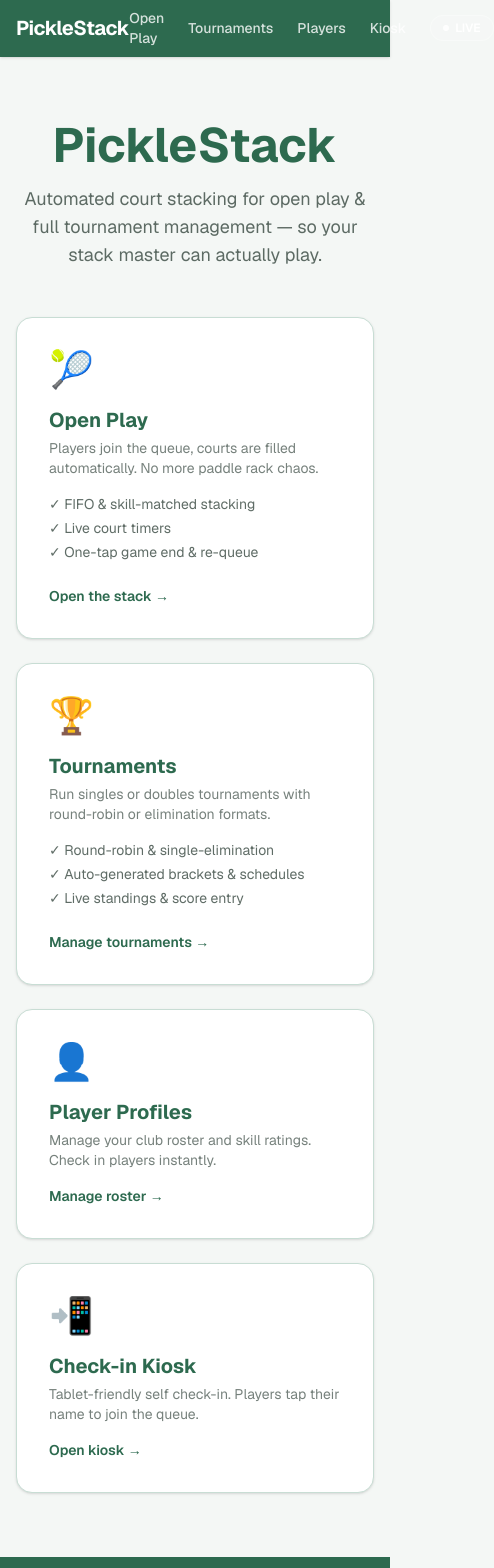
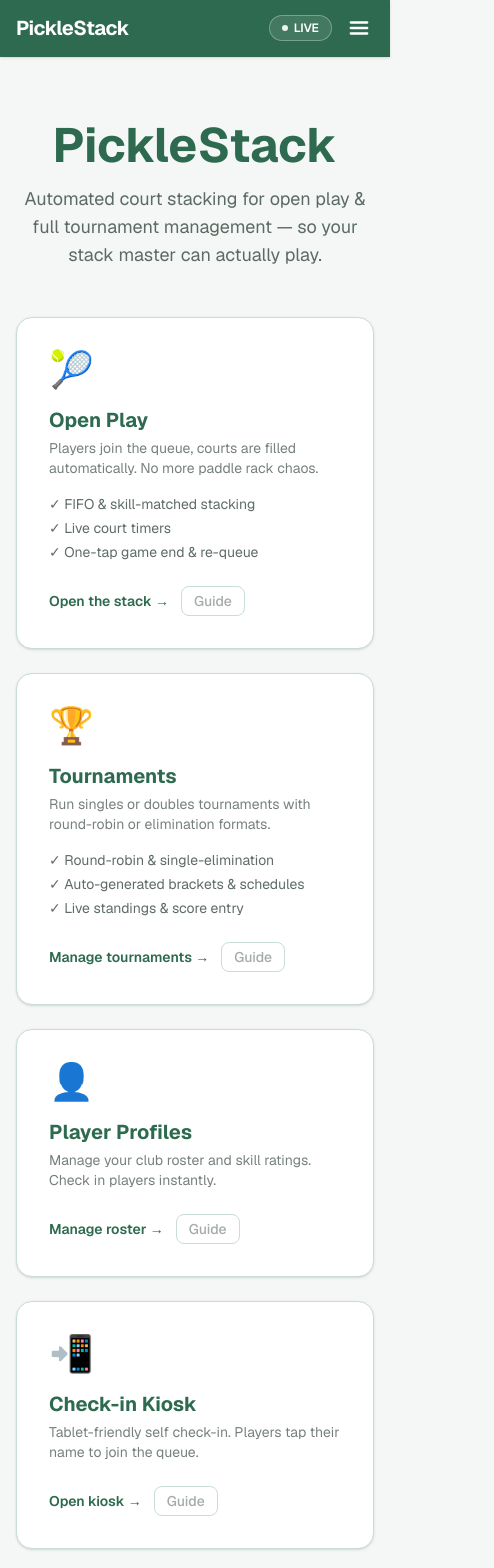
Before and after one commit to soulskate143/Pickle_Stack, a Next.js app: page / in a window 390 px wide. Shown: the top 1568 px of the page, 494 px wide, since content can reach past the window. Built offline with nearby package versions, Linux system fonts and the light colour scheme.

Commit message:
Add guide modals, copyright footer, mobile responsive header

```diff
--- a/app/components/ConditionalHeader.tsx
+++ b/app/components/ConditionalHeader.tsx
@@ -2,42 +2,49 @@
 
 import Link from 'next/link';
 import { usePathname } from 'next/navigation';
+import { useEffect, useState } from 'react';
+
+const NAV_LINKS = [
+  { href: '/open-play', label: 'Open Play' },
+  { href: '/tournament', label: 'Tournaments' },
+  { href: '/players', label: 'Players' },
+  { href: '/kiosk', label: 'Kiosk' },
+];
 
 export default function ConditionalHeader() {
   const pathname = usePathname();
+  const [menuOpen, setMenuOpen] = useState(false);
+
+  // Close menu on route change
+  useEffect(() => { setMenuOpen(false); }, [pathname]);
+
+  // Prevent body scroll when menu is open
+  useEffect(() => {
+    document.body.style.overflow = menuOpen ? 'hidden' : '';
+    return () => { document.body.style.overflow = ''; };
+  }, [menuOpen]);
+
   if (pathname.startsWith('/live') || pathname.startsWith('/kiosk')) return null;
 
   return (
-    <header className="bg-pb-green shadow-sm border-b border-pb-green/80">
+    <>
+      <header className="sticky top-0 z-40 bg-pb-green shadow-sm border-b border-pb-green/80">
         <nav className="max-w-6xl mx-auto px-4 h-14 flex items-center justify-between">
-        <Link href="/" className="text-xl font-bold text-white tracking-tight">
+          <Link href="/" className="text-xl font-bold text-white tracking-tight shrink-0">
             PickleStack
           </Link>
-        <div className="flex items-center gap-6">
+
+          {/* Desktop nav */}
+          <div className="hidden sm:flex items-center gap-6">
+            {NAV_LINKS.map((l) => (
               <Link
-            href="/open-play"
+                key={l.href}
+                href={l.href}
                 className="text-white/80 hover:text-white font-medium transition-colors text-sm"
               >
-            Open Play
+                {l.label}
               </Link>
-          <Link
-            href="/tournament"
-            className="text-white/80 hover:text-white font-medium transition-colors text-sm"
-          >
-            Tournaments
-          </Link>
-          <Link
-            href="/players"
-            className="text-white/80 hover:text-white font-medium transition-colors text-sm"
-          >
-            Players
-          </Link>
-          <Link
-            href="/kiosk"
-            className="text-white/80 hover:text-white font-medium transition-colors text-sm"
-          >
-            Kiosk
-          </Link>
+            ))}
             <Link
               href="/live"
               target="_blank"
@@ -48,7 +55,61 @@ export default function ConditionalHeader() {
               LIVE
             </Link>
           </div>
+
+          {/* Mobile: LIVE + hamburger */}
+          <div className="flex sm:hidden items-center gap-3">
+            <Link
+              href="/live"
+              target="_blank"
+              rel="noopener noreferrer"
+              className="flex items-center gap-1.5 bg-white/10 border border-white/30 text-white font-semibold text-xs px-3 py-1 rounded-full"
+            >
+              <span className="w-1.5 h-1.5 rounded-full bg-white animate-pulse" />
+              LIVE
+            </Link>
+            <button
+              onClick={() => setMenuOpen((o) => !o)}
+              aria-label="Toggle menu"
+              className="text-white p-1"
+            >
+              {menuOpen ? (
+                // X icon
+                <svg width="22" height="22" viewBox="0 0 24 24" fill="none" stroke="currentColor" strokeWidth="2.5" strokeLinecap="round">
+                  <line x1="4" y1="4" x2="20" y2="20" />
+                  <line x1="20" y1="4" x2="4" y2="20" />
+                </svg>
+              ) : (
+                // Hamburger icon
+                <svg width="22" height="22" viewBox="0 0 24 24" fill="none" stroke="currentColor" strokeWidth="2.5" strokeLinecap="round">
+                  <line x1="3" y1="6" x2="21" y2="6" />
+                  <line x1="3" y1="12" x2="21" y2="12" />
+                  <line x1="3" y1="18" x2="21" y2="18" />
+                </svg>
+              )}
+            </button>
+          </div>
         </nav>
       </header>
+
+      {/* Mobile drawer */}
+      {menuOpen && (
+        <div className="fixed inset-0 z-30 sm:hidden" onClick={() => setMenuOpen(false)}>
+          <div
+            className="absolute top-14 left-0 right-0 bg-pb-green border-b border-pb-green/80 shadow-lg"
+            onClick={(e) => e.stopPropagation()}
+          >
+            {NAV_LINKS.map((l) => (
+              <Link
+                key={l.href}
+                href={l.href}
+                className="block px-6 py-4 text-white/90 hover:text-white hover:bg-white/10 font-medium text-base border-b border-white/10 transition-colors"
+              >
+                {l.label}
+              </Link>
+            ))}
+          </div>
+        </div>
+      )}
+    </>
   );
 }
--- a/app/globals.css
+++ b/app/globals.css
@@ -27,4 +27,5 @@ body {
   font-family: var(--font-geist-sans, Arial, Helvetica, sans-serif);
   background: var(--pb-bg);
   color: var(--pb-text);
+  overflow-x: hidden;
 }
--- a/app/layout.tsx
+++ b/app/layout.tsx
@@ -19,8 +19,9 @@ export default function RootLayout({ children }: { children: React.ReactNode })
 
         <main className="flex-1">{children}</main>
 
-        <footer className="bg-pb-green border-t border-pb-green py-3 text-center text-xs text-white/70">
-          Valencia Pickle Club &mdash; Keep the courts moving
+        <footer className="bg-pb-green border-t border-pb-green py-4 text-center text-xs text-white/70">
+          <p>Valencia Pickle Club &mdash; Keep the courts moving</p>
+          <p className="mt-1">&copy; 2026 Marvin Toh. All rights reserved.</p>
         </footer>
       </body>
     </html>
--- a/app/page.tsx
+++ b/app/page.tsx
@@ -1,6 +1,226 @@
+'use client';
+
 import Link from 'next/link';
+import { useState } from 'react';
+
+// ─── Guide content ────────────────────────────────────────────────────────────
+
+const GUIDES = {
+  'open-play': {
+    title: 'Open Play — How it works',
+    icon: '🎾',
+    steps: [
+      {
+        label: 'Add players to the roster',
+        detail: 'Go to Player Profiles first and register everyone who plays at your club with their skill level.',
+      },
+      {
+        label: 'Set your court count',
+        detail: 'Use the − / + buttons at the top of Open Play to match the number of courts available that day.',
+      },
+      {
+        label: 'Check players in',
+        detail: 'Add players manually in the Queue sidebar, pick from Roster, or let players self-check-in via the Kiosk page.',
+      },
+      {
+        label: 'Auto-assign courts',
+        detail: 'Hit ⚡ Auto-Assign and the system fills open courts from the queue — FIFO or skill-matched, your choice.',
+      },
+      {
+        label: 'End a game',
+        detail: 'Tap "Done → Re-queue" to send players back to the bottom of the queue, or "Done → Leave" if they\'re done for the day.',
+      },
+      {
+        label: 'Use the On Deck panel',
+        detail: 'The On Deck panel shows the next 8 players. Hover a name and click ↓ to skip or replace a player who needs to sit out.',
+      },
+    ],
+  },
+  tournaments: {
+    title: 'Tournaments — How it works',
+    icon: '🏆',
+    steps: [
+      {
+        label: 'Create a tournament',
+        detail: 'Click "+ New Tournament", enter a name, date, location, format (Round Robin or Single Elimination), and match type (Singles or Doubles).',
+      },
+      {
+        label: 'Add players',
+        detail: 'Inside the tournament, add players one by one or use "Import from Roster" to pull from your saved player profiles.',
+      },
+      {
+        label: 'Create teams (Doubles only)',
+        detail: 'Select two players from the dropdown to form a team. The team name is auto-filled but you can rename it.',
+      },
+      {
+        label: 'Generate the schedule',
+        detail: 'Click ⚡ Generate Schedule. The system creates all matches automatically — round-robin pools or elimination bracket.',
+      },
+      {
+        label: 'Start the tournament',
+        detail: 'Click "Start Tournament" to activate it. Matches become clickable so you can enter scores.',
+      },
+      {
+        label: 'Enter scores & track standings',
+        detail: 'Click any match to record the score. Standings update live. For elimination, winners auto-advance to the next round.',
+      },
+    ],
+  },
+  players: {
+    title: 'Player Profiles — How it works',
+    icon: '👤',
+    steps: [
+      {
+        label: 'Add a player',
+        detail: 'Enter a name and select a skill level (2.0 Beginner → 5.0 Elite), then click "+ Add Player".',
+      },
+      {
+        label: 'Skill levels explained',
+        detail: '2.0 = Beginner, 2.5 = Advanced Beginner, 3.0 = Intermediate, 3.5 = Adv. Intermediate, 4.0 = Advanced, 4.5 = Expert, 5.0 = Elite.',
+      },
+      {
+        label: 'Edit a skill level',
+        detail: 'Click "Edit" on any player row to update their skill level inline — no page reload needed.',
+      },
+      {
+        label: 'Used across the app',
+        detail: 'Registered players appear in the Kiosk for self check-in and in Open Play\'s "Pick from Roster" section.',
+      },
+      {
+        label: 'Import into tournaments',
+        detail: 'When setting up a tournament, use "Import from Roster" to quickly add your registered players without re-typing names.',
+      },
+    ],
+  },
+  kiosk: {
+    title: 'Check-in Kiosk — How it works',
+    icon: '📲',
+    steps: [
+      {
+        label: 'Set up a shared device',
+        detail: 'Open the Kiosk page on a tablet or laptop placed at your court entrance. The nav header is hidden for a clean full-screen look.',
+      },
+      {
+        label: 'Players tap their name',
+        detail: 'Players find their name on the grid and tap it to instantly join the Open Play queue.',
+      },
+      {
+        label: 'Status is shown in real time',
+        detail: '"Queued" badge (green) = waiting in queue. "Playing" badge (grey) = currently on a court. Both states disable the button.',
+      },
+      {
+        label: 'Auto-refreshes every 5 seconds',
+        detail: 'The kiosk polls for session changes automatically so statuses stay current without anyone refreshing manually.',
+      },
+      {
+        label: 'Manage from Open Play',
+        detail: 'While players self-check-in on the kiosk, you manage court assignments from the Open Play page on your own device.',
+      },
+    ],
+  },
+} as const;
+
+type GuideKey = keyof typeof GUIDES;
+
+// ─── Guide modal ──────────────────────────────────────────────────────────────
+
+function GuideModal({ guideKey, onClose }: { guideKey: GuideKey; onClose: () => void }) {
+  const guide = GUIDES[guideKey];
+  return (
+    <div
+      className="fixed inset-0 bg-black/40 flex items-center justify-center z-50 px-4"
+      onClick={onClose}
+    >
+      <div
+        className="bg-white rounded-2xl shadow-xl w-full max-w-lg p-6 max-h-[90vh] overflow-y-auto"
+        onClick={(e) => e.stopPropagation()}
+      >
+        <div className="flex items-center gap-3 mb-5">
+          <span className="text-3xl">{guide.icon}</span>
+          <h2 className="text-lg font-bold text-pb-green">{guide.title}</h2>
+        </div>
+
+        <ol className="flex flex-col gap-4">
+          {guide.steps.map((step, i) => (
+            <li key={i} className="flex gap-3">
+              <span className="shrink-0 w-7 h-7 rounded-full bg-pb-green text-white text-xs font-bold flex items-center justify-center mt-0.5">
+                {i + 1}
+              </span>
+              <div>
+                <p className="font-semibold text-sm text-pb-text">{step.label}</p>
+                <p className="text-sm text-pb-text/60 mt-0.5">{step.detail}</p>
+              </div>
+            </li>
+          ))}
+        </ol>
+
+        <button
+          onClick={onClose}
+          className="mt-6 w-full bg-pb-green hover:bg-pb-green/80 text-white font-semibold py-2 rounded-xl text-sm transition-colors"
+        >
+          Got it
+        </button>
+      </div>
+    </div>
+  );
+}
+
+// ─── Feature card ─────────────────────────────────────────────────────────────
+
+function FeatureCard({
+  href,
+  icon,
+  title,
+  description,
+  features,
+  actionLabel,
+  guideKey,
+  onGuide,
+}: {
+  href: string;
+  icon: string;
+  title: string;
+  description: string;
+  features?: string[];
+  actionLabel: string;
+  guideKey: GuideKey;
+  onGuide: (key: GuideKey) => void;
+}) {
+  return (
+    <div className="group bg-pb-card border border-pb-border rounded-2xl p-8 flex flex-col gap-4 shadow-sm hover:shadow-md hover:border-pb-green transition-all">
+      <div className="text-4xl">{icon}</div>
+      <div>
+        <h2 className="text-xl font-bold text-pb-green">{title}</h2>
+        <p className="text-sm text-pb-text/60 mt-1">{description}</p>
+      </div>
+      {features && (
+        <ul className="text-sm text-pb-text/70 space-y-1 mt-auto">
+          {features.map((f) => <li key={f}>✓ {f}</li>)}
+        </ul>
+      )}
+      <div className="mt-2 flex items-center gap-3">
+        <Link
+          href={href}
+          className="inline-flex items-center gap-1 text-sm font-semibold text-pb-green hover:gap-2 transition-all"
+        >
+          {actionLabel} →
+        </Link>
+        <button
+          onClick={() => onGuide(guideKey)}
+          className="text-sm font-medium text-pb-text/40 hover:text-pb-green border border-pb-border hover:border-pb-green/50 rounded-lg px-3 py-1 transition-colors"
+        >
+          Guide
+        </button>
+      </div>
+    </div>
+  );
+}
+
+// ─── Page ─────────────────────────────────────────────────────────────────────
 
 export default function HomePage() {
+  const [activeGuide, setActiveGuide] = useState<GuideKey | null>(null);
+
   return (
     <div className="max-w-4xl mx-auto px-4 py-16 flex flex-col items-center gap-12">
       {/* Hero */}
@@ -14,87 +234,49 @@ export default function HomePage() {
 
       {/* Feature cards */}
       <div className="grid grid-cols-1 sm:grid-cols-2 gap-6 w-full">
-        <Link
+        <FeatureCard
           href="/open-play"
-          className="group bg-pb-card border border-pb-border rounded-2xl p-8 flex flex-col gap-4 shadow-sm hover:shadow-md hover:border-pb-green transition-all"
-        >
-          <div className="text-4xl">🎾</div>
-          <div>
-            <h2 className="text-xl font-bold text-pb-green group-hover:text-pb-green-light transition-colors">
-              Open Play
-            </h2>
-            <p className="text-sm text-pb-text/60 mt-1">
-              Players join the queue, courts are filled automatically. No more paddle rack chaos.
-            </p>
-          </div>
-          <ul className="text-sm text-pb-text/70 space-y-1 mt-auto">
-            <li>✓ FIFO &amp; skill-matched stacking</li>
-            <li>✓ Live court timers</li>
-            <li>✓ One-tap game end &amp; re-queue</li>
-          </ul>
-          <span className="mt-2 inline-flex items-center gap-1 text-sm font-semibold text-pb-green group-hover:gap-2 transition-all">
-            Open the stack →
-          </span>
-        </Link>
+          icon="🎾"
+          title="Open Play"
+          description="Players join the queue, courts are filled automatically. No more paddle rack chaos."
+          features={['FIFO & skill-matched stacking', 'Live court timers', 'One-tap game end & re-queue']}
+          actionLabel="Open the stack"
+          guideKey="open-play"
+          onGuide={setActiveGuide}
+        />
+        <FeatureCard
+          href="/tournament"
+          icon="🏆"
+          title="Tournaments"
+          description="Run singles or doubles tournaments with round-robin or elimination formats."
+          features={['Round-robin & single-elimination', 'Auto-generated brackets & schedules', 'Live standings & score entry']}
+          actionLabel="Manage tournaments"
+          guideKey="tournaments"
+          onGuide={setActiveGuide}
+        />
+        <FeatureCard
+          href="/players"
+          icon="👤"
+          title="Player Profiles"
+          description="Manage your club roster and skill ratings. Check in players instantly."
+          actionLabel="Manage roster"
+          guideKey="players"
+          onGuide={setActiveGuide}
+        />
+        <FeatureCard
+          href="/kiosk"
+          icon="📲"
+          title="Check-in Kiosk"
+          description="Tablet-friendly self check-in. Players tap their name to join the queue."
+          actionLabel="Open kiosk"
+          guideKey="kiosk"
+          onGuide={setActiveGuide}
+        />
+      </div>
 
-        <Link
-          href="/tournament"
-          className="group bg-pb-card border border-pb-border rounded-2xl p-8 flex flex-col gap-4 shadow-sm hover:shadow-md hover:border-pb-green transition-all"
-        >
-          <div className="text-4xl">🏆</div>
-          <div>
-            <h2 className="text-xl font-bold text-pb-green group-hover:text-pb-green-light transition-colors">
-              Tournaments
-            </h2>
-            <p className="text-sm text-pb-text/60 mt-1">
-              Run singles or doubles tournaments with round-robin or elimination formats.
-            </p>
-          </div>
-          <ul className="text-sm text-pb-text/70 space-y-1 mt-auto">
-            <li>✓ Round-robin &amp; single-elimination</li>
-            <li>✓ Auto-generated brackets &amp; schedules</li>
-            <li>✓ Live standings &amp; score entry</li>
-          </ul>
-          <span className="mt-2 inline-flex items-center gap-1 text-sm font-semibold text-pb-green group-hover:gap-2 transition-all">
-            Manage tournaments →
-          </span>
-        </Link>
-        <Link
-          href="/players"
-          className="group bg-pb-card border border-pb-border rounded-2xl p-8 flex flex-col gap-4 shadow-sm hover:shadow-md hover:border-pb-green transition-all"
-        >
-          <div className="text-4xl">👤</div>
-          <div>
-            <h2 className="text-xl font-bold text-pb-green group-hover:text-pb-green-light transition-colors">
-              Player Profiles
-            </h2>
-            <p className="text-sm text-pb-text/60 mt-1">
-              Manage your club roster and skill ratings. Check in players instantly.
-            </p>
-          </div>
-          <span className="mt-auto inline-flex items-center gap-1 text-sm font-semibold text-pb-green group-hover:gap-2 transition-all">
-            Manage roster →
-          </span>
-        </Link>
-
-        <Link
-          href="/kiosk"
-          className="group bg-pb-card border border-pb-border rounded-2xl p-8 flex flex-col gap-4 shadow-sm hover:shadow-md hover:border-pb-green transition-all"
-        >
-          <div className="text-4xl">📲</div>
-          <div>
-            <h2 className="text-xl font-bold text-pb-green group-hover:text-pb-green-light transition-colors">
-              Check-in Kiosk
-            </h2>
-            <p className="text-sm text-pb-text/60 mt-1">
-              Tablet-friendly self check-in. Players tap their name to join the queue.
-            </p>
-          </div>
-          <span className="mt-auto inline-flex items-center gap-1 text-sm font-semibold text-pb-green group-hover:gap-2 transition-all">
-            Open kiosk →
-          </span>
-        </Link>
-      </div>
+      {activeGuide && (
+        <GuideModal guideKey={activeGuide} onClose={() => setActiveGuide(null)} />
+      )}
     </div>
   );
 }
```
Lines whose indentation alone changed are shown as unchanged.
